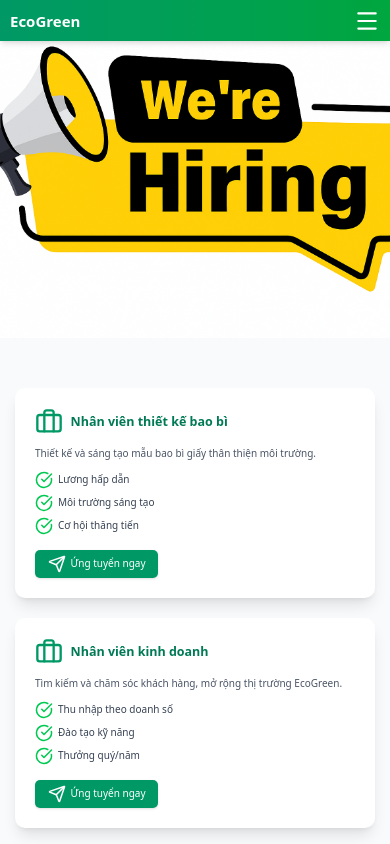
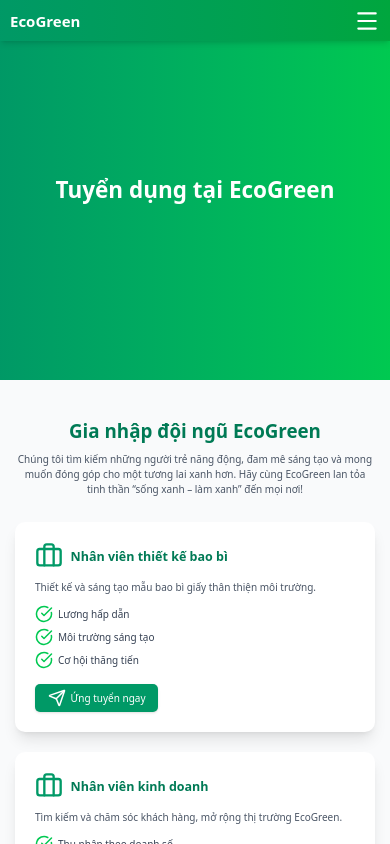
Before and after one commit to oggy200598/ecogreen, a React (Vite) app: page /tuyen-dung in a window 390 px wide. Shown: the top 844 px of the page. Built offline with nearby package versions, Linux system fonts and the light colour scheme.

Commit message:
update web

```diff
--- a/src/pages/Products.jsx
+++ b/src/pages/Products.jsx
@@ -127,7 +127,7 @@
           initial="hidden"
           whileInView="show"
           viewport={{ once: true, amount: 0.2 }}
-          className="text-center py-16 rounded-2xl bg-linear-to-rrom-emerald-500 to-green-600 text-white shadow-xl max-w-5xl mx-auto"
+          className="text-center py-16 rounded-2xl bg-linear-to-r from-emerald-500 to-green-600 text-white shadow-xl max-w-5xl mx-auto"
         >
           <h2 className="text-3xl md:text-4xl font-bold mb-4">
             Bạn cần giải pháp bao bì riêng cho thương hiệu?
--- a/src/pages/TuyenDung.jsx
+++ b/src/pages/TuyenDung.jsx
@@ -38,38 +38,68 @@
   const [form, setForm] = useState({ name: "", email: "", position: "", file: null });
   const [message, setMessage] = useState("");
   const [showForm, setShowForm] = useState(false);
+  const [loading, setLoading] = useState(false);
 
   const fadeUp = {
     hidden: { opacity: 0, y: 30 },
     show: { opacity: 1, y: 0, transition: { duration: 0.6, ease: "easeOut" } },
   };
 
+  const handleFile = (e) => {
+    const file = e.target.files[0];
+    if (file && !/\.(pdf|docx?)$/i.test(file.name)) {
+      alert("Vui lòng chọn file PDF hoặc DOC/DOCX!");
+      return;
+    }
+    setForm({ ...form, file });
+  };
+
   const handleSubmit = (e) => {
     e.preventDefault();
-    setMessage("🎉 CV của bạn đã được gửi thành công! Chúng tôi sẽ sớm liên hệ.");
-    setForm({ name: "", email: "", position: "", file: null });
+    setLoading(true);
     setTimeout(() => {
-      setMessage("");
-      setShowForm(false);
-    }, 2500);
+      setLoading(false);
+      setMessage("🎉 CV của bạn đã được gửi thành công! Chúng tôi sẽ sớm liên hệ.");
+      setForm({ name: "", email: "", position: "", file: null });
+      setTimeout(() => {
+        setMessage("");
+        setShowForm(false);
+      }, 2500);
+    }, 2000);
   };
 
   return (
     <main className="bg-gray-50">
-      {/* ✅ Hero Banner */}
-      <section className="relative w-full h-[40vh] md:h-[80vh] overflow-hidden">
-        <motion.img
-          src="/banner-career.jpg"
-          alt="EcoGreen Packaging"
-          className="absolute inset-0 w-full h-full object-cover object-center"
-          initial={{ scale: 1.05, opacity: 0 }}
-          animate={{ scale: 1, opacity: 1 }}
-          transition={{ duration: 1.5, ease: "easeOut" }}
-        />
+      {/* ✅ Banner đầu trang */}
+      <section className="relative w-full h-[45vh] bg-gradient-to-r from-emerald-600 to-green-500 flex items-center justify-center">
+        <motion.h1
+          initial={{ opacity: 0, y: 20 }}
+          animate={{ opacity: 1, y: 0 }}
+          className="text-white text-4xl md:text-5xl font-bold text-center"
+        >
+          Tuyển dụng tại EcoGreen
+        </motion.h1>
       </section>
 
+      {/* ✅ Giới thiệu */}
+      <motion.div
+        variants={fadeUp}
+        initial="hidden"
+        whileInView="show"
+        viewport={{ once: true, amount: 0.2 }}
+        className="text-center max-w-3xl mx-auto px-6 mt-16 mb-10"
+      >
+        <h2 className="text-3xl font-bold text-emerald-700 mb-4">
+          Gia nhập đội ngũ EcoGreen
+        </h2>
+        <p className="text-gray-600">
+          Chúng tôi tìm kiếm những người trẻ năng động, đam mê sáng tạo và mong muốn đóng góp cho một tương lai xanh hơn.
+          Hãy cùng EcoGreen lan tỏa tinh thần “sống xanh – làm xanh” đến mọi nơi!
+        </p>
+      </motion.div>
+
       {/* ✅ Danh sách việc làm */}
-      <div className="px-6 py-20 space-y-16">
+      <div className="px-6 pb-20 space-y-16">
         <motion.section
           variants={fadeUp}
           initial="hidden"
@@ -86,9 +116,7 @@
             >
               <div className="flex items-center gap-3 mb-4">
                 <Briefcase className="text-emerald-600" size={28} />
-                <h2 className="text-xl font-semibold text-emerald-700">
-                  {job.title}
-                </h2>
+                <h2 className="text-xl font-semibold text-emerald-700">{job.title}</h2>
               </div>
               <p className="text-gray-600 mb-4">{job.desc}</p>
               <ul className="space-y-2 text-gray-700 mb-6">
@@ -166,22 +194,21 @@
                     type="file"
                     accept=".pdf,.doc,.docx"
                     className="hidden"
-                    onChange={(e) => setForm({ ...form, file: e.target.files[0] })}
+                    onChange={handleFile}
                   />
                 </label>
 
                 <button
                   type="submit"
-                  className="w-full flex justify-center items-center gap-2 px-6 py-3 bg-green-600 text-white font-semibold rounded-lg hover:bg-green-700 transition"
+                  disabled={loading}
+                  className="w-full flex justify-center items-center gap-2 px-6 py-3 bg-green-600 text-white font-semibold rounded-lg hover:bg-green-700 transition disabled:opacity-70"
                 >
-                  <Send size={18} /> Gửi CV ngay
+                  {loading ? "Đang gửi..." : <><Send size={18} /> Gửi CV ngay</>}
                 </button>
               </form>
 
               {message && (
-                <p className="mt-4 text-center text-green-600 font-medium">
-                  {message}
-                </p>
+                <p className="mt-4 text-center text-green-600 font-medium">{message}</p>
               )}
             </motion.div>
           </motion.div>
```
